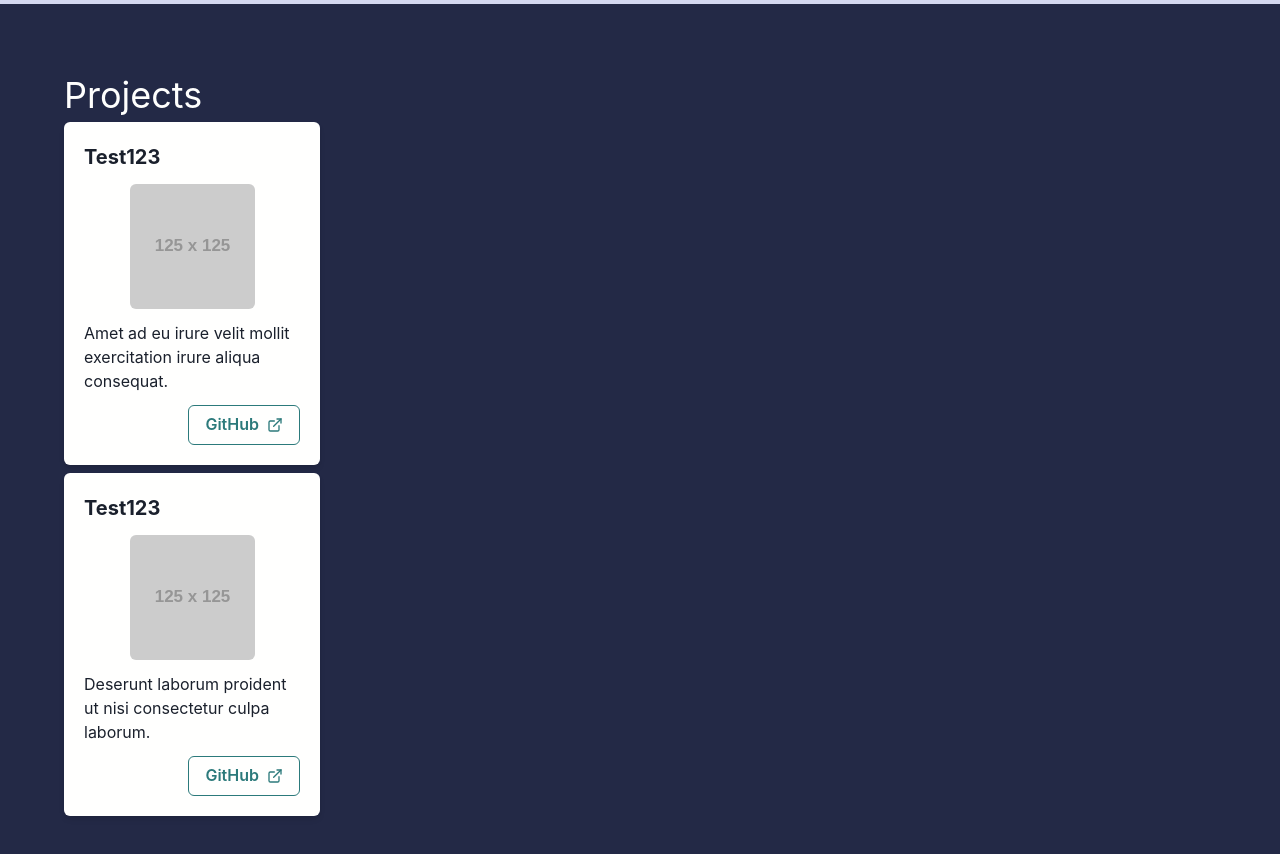
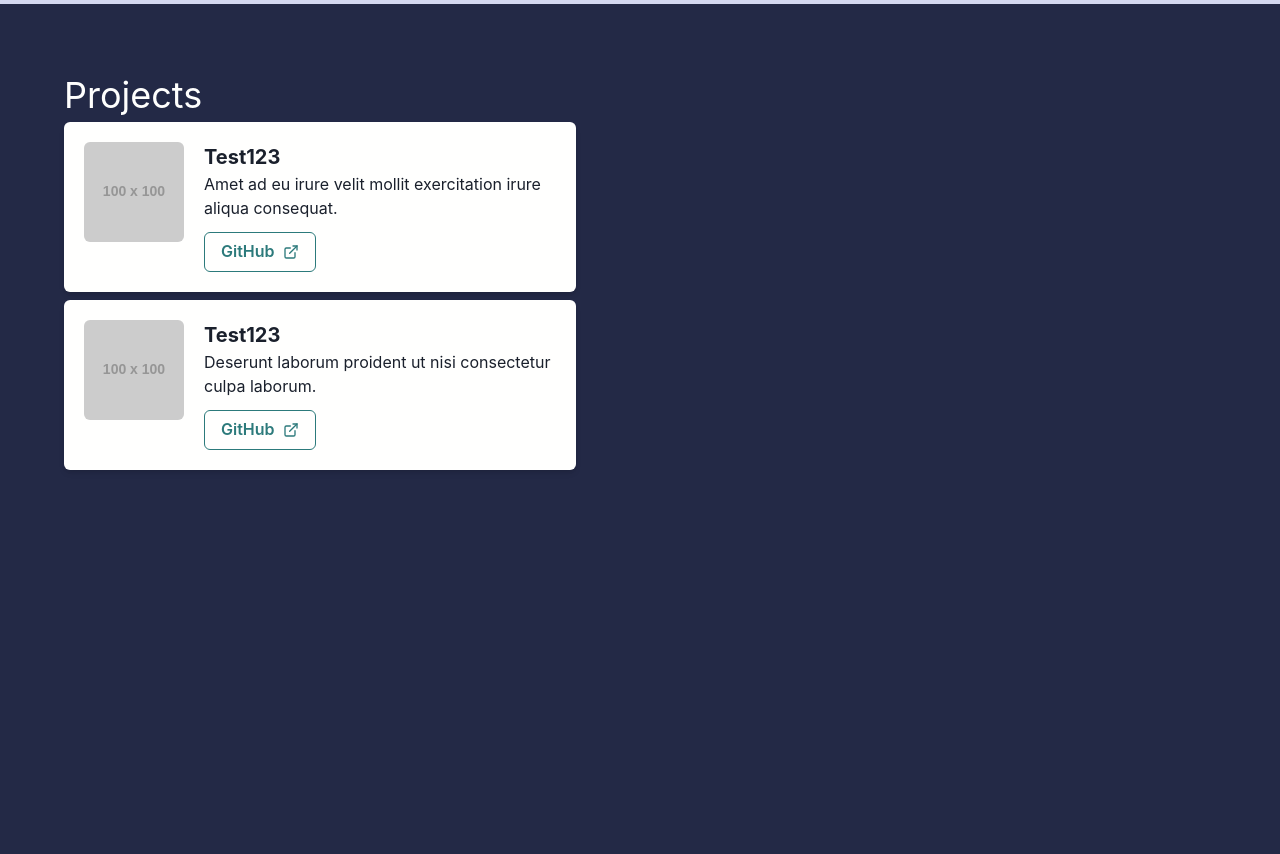
Before and after one commit to RWalling21/RW-Portfolio, a React (Create React App) app in the folder portfolio/: page / in a window 1280 px wide. Shown: the part 2040-2894 px from the top of the page. Built offline with nearby package versions, Linux system fonts and the light colour scheme; the HTML template or start-up script is replaced by a standard one.

Commit message:
updated card style

```diff
--- a/portfolio/src/projects/ProjectCard.tsx
+++ b/portfolio/src/projects/ProjectCard.tsx
@@ -1,5 +1,5 @@
 import React from "react";
-import { Flex, Text, Image, Button } from "@chakra-ui/react";
+import { Flex, Text, Image, Button, Box } from "@chakra-ui/react";
 import { ExternalLinkIcon } from '@chakra-ui/icons'
 
 interface ProjectProps {
@@ -16,22 +16,25 @@ const ProjectCard: React.FC<ProjectProps> = ({ title, imageSrc, description, git
         p="5"
         borderRadius="md"
         shadow="md"
-        width="20vw"
-        direction="column"
+        width="40vw"
+        direction="row"
     >
+        <Box mr="5">
+            <Image
+                src={imageSrc}
+                alt={title}
+                borderRadius="md"
+                objectFit="cover"
+                fallbackSrc='https://via.placeholder.com/100'
+                maxW="100"
+                maxH="100"
+            />
+        </Box>
+
+        <Box flex="1">
             <Text fontSize="xl" fontWeight="bold" color={"lightBlue.cardHeading"}>
                 {title}
             </Text>
-
-        <Image
-            src={imageSrc} alt={title}
-            my="3"
-            borderRadius="md"
-            objectFit="cover"
-            fallbackSrc='https://via.placeholder.com/125'
-            alignSelf="center"
-            maxW="125" maxH="125"
-        />
 
             <Text color={"lightBlue.cardParagraph"}>
                 {description}
@@ -48,6 +51,7 @@ const ProjectCard: React.FC<ProjectProps> = ({ title, imageSrc, description, git
             >
                 GitHub
             </Button>
+        </Box>
     </Flex>
   );
 };
```
Also changed, not shown: portfolio/src/projects/Projects.tsx (+12 -2 lines). Lines whose indentation alone changed are shown as unchanged.
